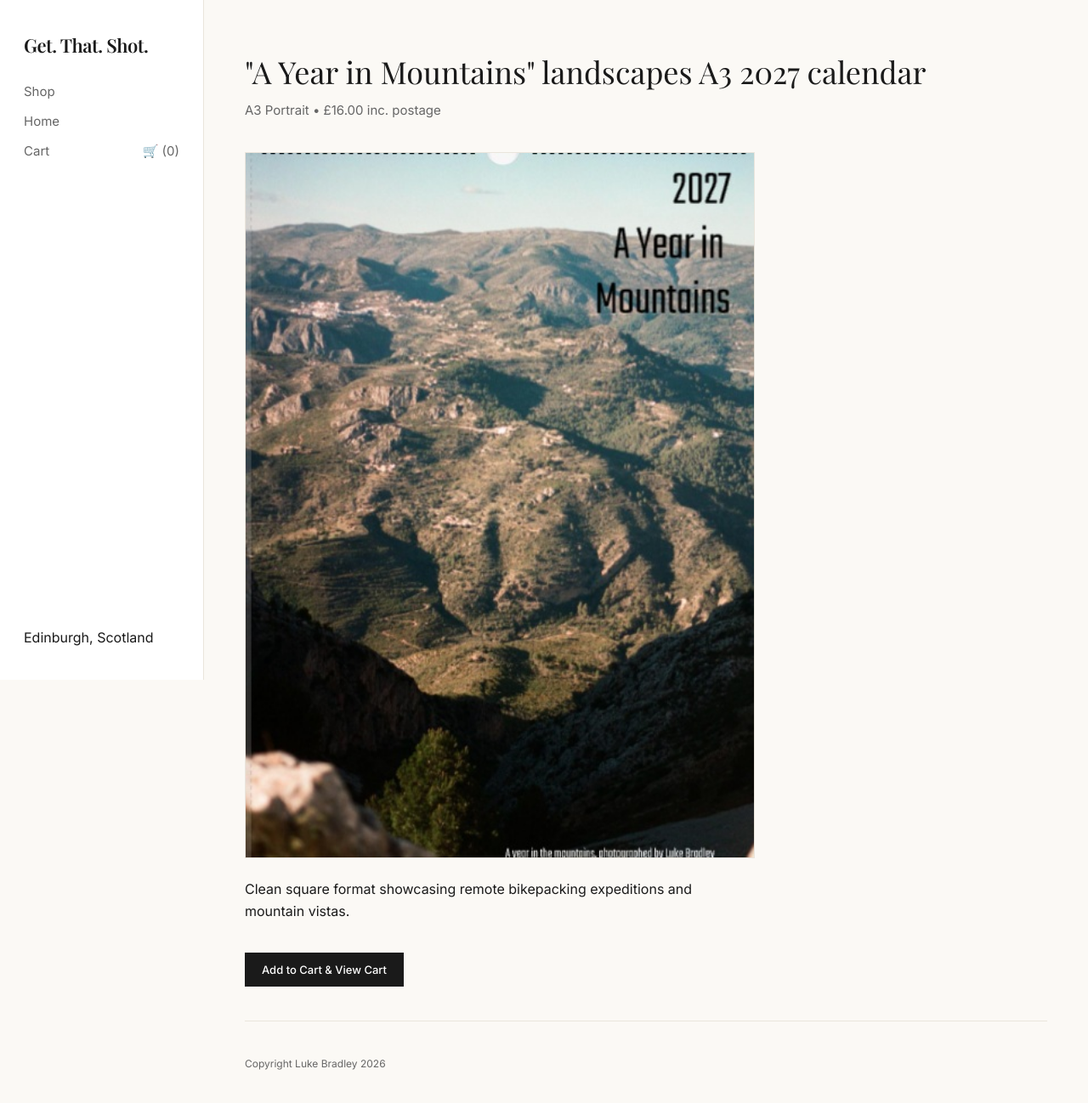
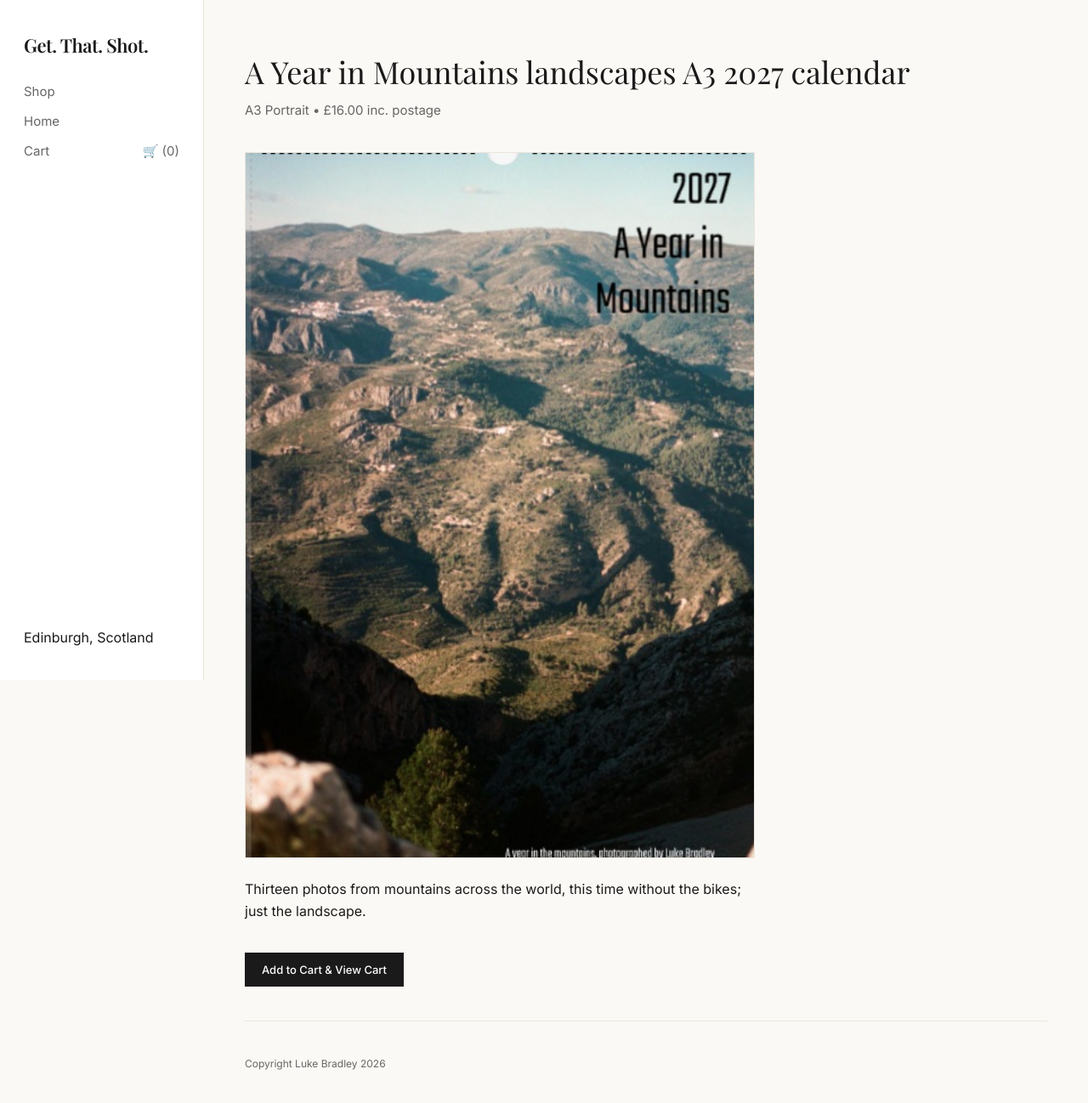
Before and after one commit to lleebb76/munrobiking, a plain HTML site: page Landscape calendar.html in a window 1280 px wide. Shown: the whole page at 85% size. Drawn offline with nearby package versions, Linux system fonts and the light colour scheme; a web font is replaced by a local one.

Commit message:
Update Landscape calendar.html

```diff
--- a/Landscape calendar.html
+++ b/Landscape calendar.html
@@ -2,7 +2,7 @@
 <html lang="en">
 <head>
   <meta charset="UTF-8">
-  <title>"A Year in Mountains" landscapes A3 2027 calendar • Get. That. Shot.</title>
+  <title>A Year in Mountains landscapes A3 2027 calendar • Get. That. Shot.</title>
   <link rel="stylesheet" href="style.css">
 </head>
 <body>
@@ -23,19 +23,19 @@
 
   <main class="main-content">
     <div class="hero-intro">
-      <h2>"A Year in Mountains" landscapes A3 2027 calendar</h2>
+      <h2>A Year in Mountains landscapes A3 2027 calendar</h2>
       <p>A3 Portrait • £16.00 inc. postage</p>
     </div>
 
     <div style="max-width: 600px; margin-bottom: 40px;">
-      <img src="landscape-1.jpg" alt="2027 Landscapes Calendar" style="width: 100%; height: auto; margin-bottom: 20px; border: 1px solid var(--border-color);">
-      <p style="line-height: 1.6; margin-bottom: 20px;">Clean square format showcasing remote bikepacking expeditions and mountain vistas.</p>
+      <img src="Landscape-1.jpg" alt="2027 Landscapes Calendar" style="width: 100%; height: auto; margin-bottom: 20px; border: 1px solid var(--border-color);">
+      <p style="line-height: 1.6; margin-bottom: 20px;">Thirteen photos from mountains across the world, this time without the bikes; just the landscape.</p>
 
       <button onclick="addToCartAndRedirect({
         id: 'highlands-calendar',
-        title: '"A Year in Mountains" landscapes A3 2027 calendar',
+        title: 'A Year in Mountains landscapes A3 2027 calendar',
         price: 16.00,
-        cover: 'landscape-1.jpg'
+        cover: 'Landscape-1.jpg'
       })" class="btn-primary" style="cursor: pointer;">Add to Cart & View Cart</button>
     </div>
 
```
